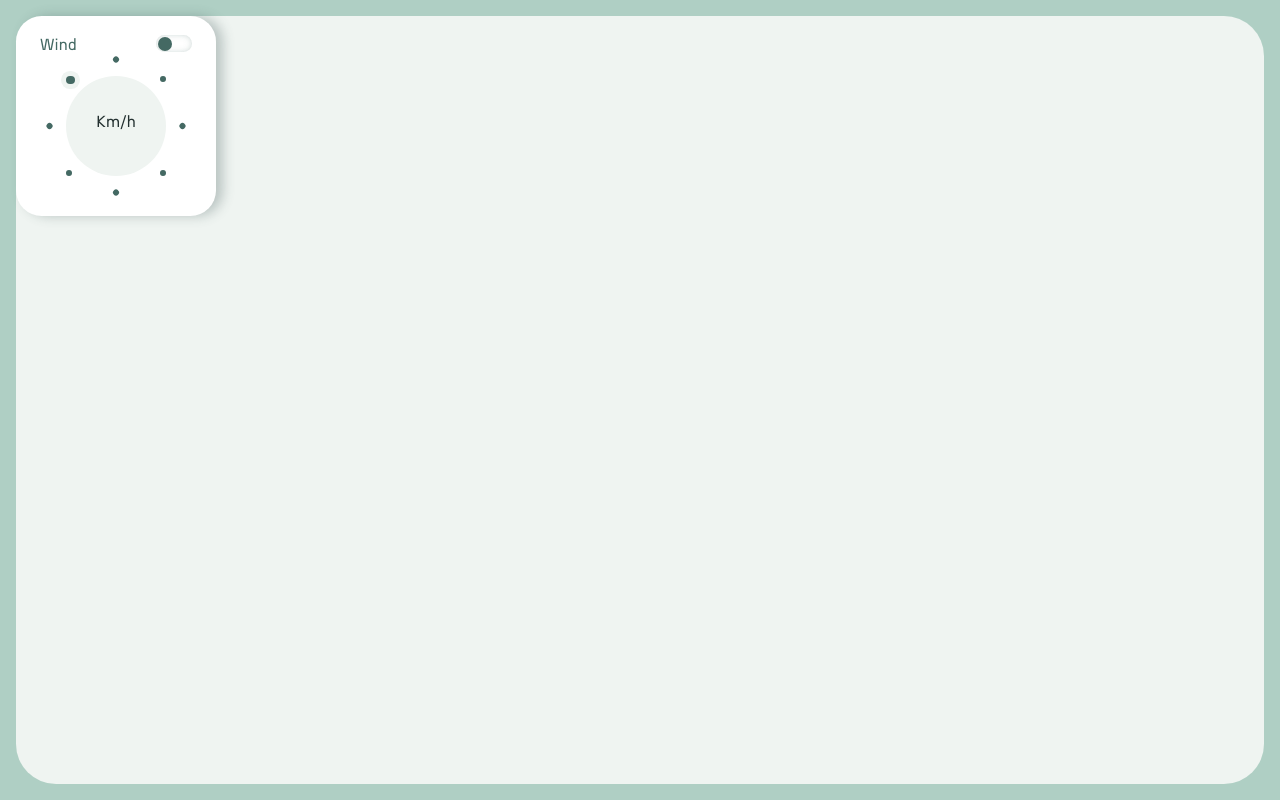
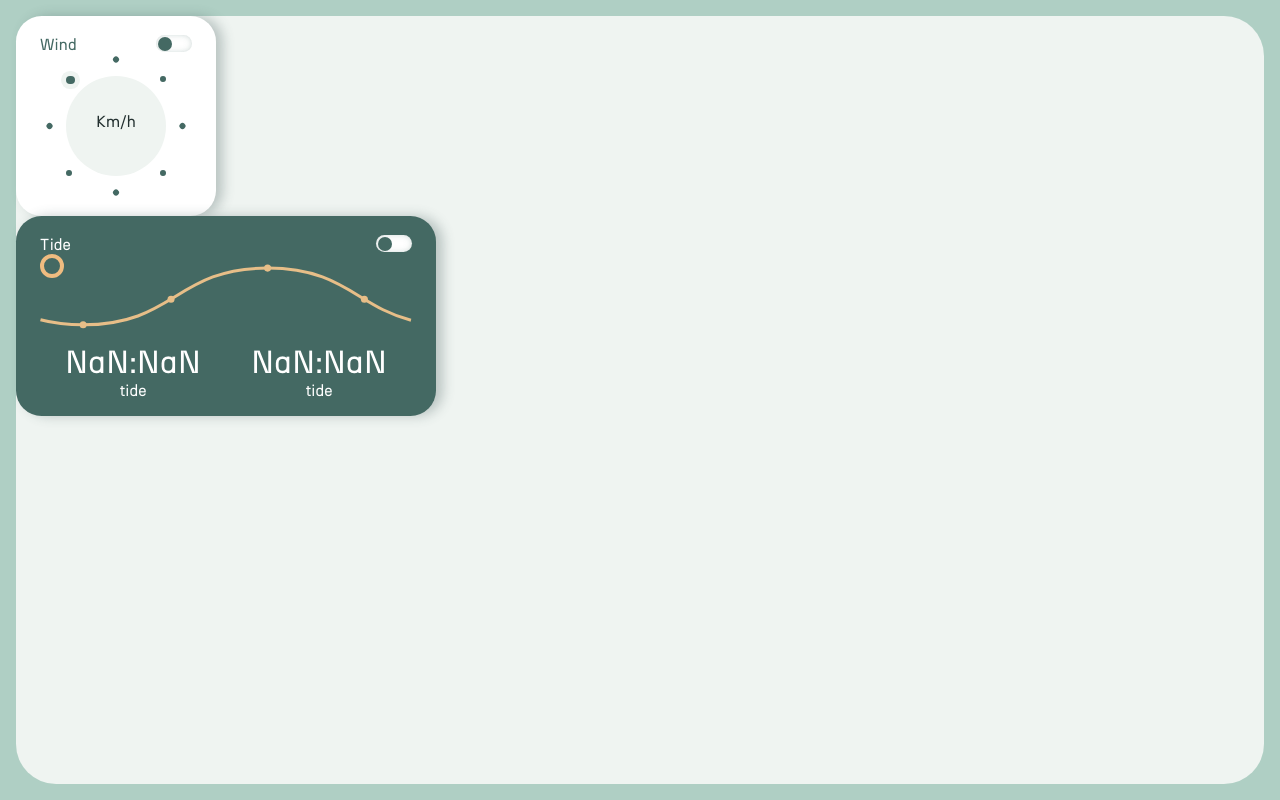
Before and after one commit to WildCodeSchool/2023-02-js-btz-spotcast, a React (Create React App) app: page / in a window 1280 px wide. Built offline with nearby package versions, Linux system fonts and the light colour scheme; no server answers.

Commit message:
tide-widget done

```diff
--- a/src/App.js
+++ b/src/App.js
@@ -7,6 +7,7 @@ function App() {
   return (
     <div className="App">
       <Dashboard />
+
     </div>
   );
 }
--- a/src/components/utilities/ToggleButton.css
+++ b/src/components/utilities/ToggleButton.css
@@ -2,7 +2,7 @@
 .switch-background{
     height:17px;
     width:36px;
-    /* background:linear-gradient(rgba(0, 0, 0, 0.07), rgba(255, 255, 255, 0)), #f4f4f4; */
+    background-color: white;
     box-shadow :inset 0 0 7px rgba(68, 105, 99, 0.15), inset 0 0 5px -2px rgba(68, 105, 99, 0.25);
     border-radius:17px;
     position:relative;
--- /dev/null
+++ b/src/components/widgets/tide/Tide.css
@@ -0,0 +1,63 @@
+.tide-card {
+    background-color: var(--primary-color);
+}
+
+.tide-card .card-title {
+    color: white;
+}
+
+.card-content {
+    display: flex;
+    flex-direction: column;
+}
+
+.tide-shape {
+    position: relative;
+}
+
+.tide-datas {
+    display: flex;
+    flex: 1;
+    align-items: center;
+    justify-content: center;
+}
+
+.high-tide,
+.low-tide {
+    width: 50%;
+    text-align: center;
+    color: white;
+}
+
+.tide-data {
+    font-size: 2em;
+}
+
+.circle {
+    background-color: var(--primary-color);
+    border: 4px solid var(--secondary-color);
+    height: 1.5em;
+    width: 1.5em;
+    border-radius: 50%;
+    position: absolute;
+}
+
+.low {
+    top: 3.63em;
+    left: 1.945em;
+}
+
+.going-high {
+    top: 2.055em;
+    left: 7.43em;
+}
+
+.high {
+    top: 0.1em;
+    left: 13.46em;
+}
+
+.going-low {
+    top: 2.05em;
+    left: 19.53em;
+}
--- /dev/null
+++ b/src/components/widgets/tide/Tide.jsx
@@ -0,0 +1,108 @@
+import React, { useEffect } from 'react'
+import ToggleButton from '../../utilities/ToggleButton'
+import './Tide.css'
+import TideDatas from './TideDatas'
+import tideShape from '../../../tide-shape.svg'
+
+const Tide = ({ date }) => {
+
+    const tideTime = TideDatas.map((el) => el.time);
+    //Création d'un tableau qui contient tous les TimeStamps des marées
+
+    let negative = -25000000;// Temps en ms = 8h30
+    let positive = 25000000;// Temps en ms = 8h30
+
+    let currentTide = "";
+    let currentTideIndex = "";
+    let currentTideinfos = "";
+
+    let previousTide = "";
+    let previousTideIndex = "";
+    let previousTideinfos = "";
+
+    let nextTide = "";
+    let nextTideIndex = "";
+    let nextTideinfos = "";
+
+
+    for (let i = 0; i < tideTime.length; i++) {
+
+        let result = new Date(tideTime[i]) - date;
+
+        if ((result === 0) || ((result >= - 1800000) && (result <= 1800000))) {
+            currentTide = tideTime[i];
+            currentTideIndex = i;
+            currentTideinfos = TideDatas[i];
+        } else if ((result < 0) && (result > negative)) {
+            negative = result;
+            previousTide = tideTime[i];
+            previousTideIndex = i;
+            previousTideinfos = TideDatas[i];
+        } else if ((result > 0) && (result < positive)) {
+            positive = result;
+            nextTide = tideTime[i];
+            nextTideIndex = i;
+            nextTideinfos = TideDatas[i];
+        }
+    }
+
+
+
+
+    return (
+        <div className='big-rectangle-width tide-card'>
+            <div className="card-header">
+                <p className="card-title">Tide</p>
+                <ToggleButton />
+            </div>
+            <div className='card-content tide-content'>
+                <div className='tide-shape'>
+                    <div className={currentTide ? `circle ${currentTideinfos.type}` : `circle going-${nextTideinfos.type}`} ></div>
+                    <img src={tideShape} alt="" />
+
+                </div>
+                {currentTide
+                    ? <div className='tide-datas'>
+                        <div className='low-tide'>
+                            <p className='tide-data'>
+                                {`${String(new Date(currentTideinfos.time).getHours()).padStart(2, "0")} : ${String(new Date(currentTideinfos.time).getMinutes()).padStart(2, "0")}`}
+                            </p>
+                            <p className='tide-text'>
+                                {currentTideinfos.type} tide
+                            </p>
+                        </div>
+                        <div className='high-tide'>
+                            <p className='tide-data'>
+                                {`${String(new Date(nextTideinfos.time).getHours()).padStart(2, "0")} : ${String(new Date(nextTideinfos.time).getMinutes()).padStart(2, "0")}`}
+                            </p>
+                            <p className='tide-text'>
+                                {nextTideinfos.type} tide
+                            </p>
+                        </div>
+                    </div>
+
+                    : <div className='tide-datas'>
+                        <div className='low-tide'>
+                            <p className='tide-data'>
+                                {`${String(new Date(previousTideinfos.time).getHours()).padStart(2, "0")}:${String(new Date(previousTideinfos.time).getMinutes()).padStart(2, "0")}`}
+                            </p>
+                            <p className='tide-text'>
+                                {previousTideinfos.type} tide
+                            </p>
+                        </div>
+                        <div className='high-tide'>
+                            <p className='tide-data'>
+                                {`${String(new Date(nextTideinfos.time).getHours()).padStart(2, "0")}:${String(new Date(nextTideinfos.time).getMinutes()).padStart(2, "0")}`}
+                            </p>
+                            <p className='tide-text'>
+                                {nextTideinfos.type} tide
+                            </p>
+                        </div>
+                    </div>
+                }
+            </div>
+        </div>
+    )
+}
+
+export default Tide
--- /dev/null
+++ b/src/components/widgets/tide/TideDatas.jsx
@@ -0,0 +1,11 @@
+const TideDatas = [
+    { "height": 2.0312580700499088, "time": "2023-04-20T02:45:00", "type": "high" }
+    ,
+    { "height": -2.0317763371266855, "time": "2023-04-20T08:51:00", "type": "low" }
+    ,
+    { "height": 1.8861588257250541, "time": "2023-04-20T15:08:00", "type": "high" }
+    ,
+    { "height": -2.0148948651137197, "time": "2023-04-20T21:06:00", "type": "low" }
+]
+
+export default TideDatas
--- a/src/pages/Dashboard.jsx
+++ b/src/pages/Dashboard.jsx
@@ -2,14 +2,15 @@ import React, { useEffect, useState } from "react";
 import axios from "axios";
 import Wind from "../components/widgets/wind/Wind";
 import "./Dashboard.css";
+import Tide from "../components/widgets/tide/Tide";
 
 const Dashboard = () => {
   //Setting up a realtime clock
   const [date, setDate] = useState(new Date());
 
   useEffect(() => {
-    const timer = setInterval(() => setDate(new Date()), 60000);
-    return function cleanup() {
+    const timer = setInterval(() => setDate(new Date()), 1000);
+    return function () {
       clearInterval(timer);
     };
   });
@@ -32,12 +33,12 @@ const Dashboard = () => {
   const [timeStampIndex, setTimeStampIndex] = useState('');
 
   const timeStamp =
-  `${date.getFullYear()}-${String(date.getMonth() +1).padStart(2,"0")}-${String(date.getDate()).padStart(2,"0")}T${String(date.getHours()).padStart(2,"0")}:00`;
+    `${date.getFullYear()}-${String(date.getMonth() + 1).padStart(2, "0")}-${String(date.getDate()).padStart(2, "0")}T${String(date.getHours()).padStart(2, "0")}:00`;
 
 
   useEffect(() => {
     wind.time && //checking if 'wind.time' is already loaded
-    setTimeStampIndex(wind.time.indexOf(timeStamp));
+      setTimeStampIndex(wind.time.indexOf(timeStamp));
   }, [wind.time]); //setup timeStampIndex after ' wind.time' is updated
 
   return (
@@ -45,7 +46,10 @@ const Dashboard = () => {
       <Wind
         {...wind}
         timeStampIndex={timeStampIndex}
-        />
+      />
+      <Tide
+        date={date}
+      />
     </div>
   );
 };
```
Also changed, not shown: src/components/widgets/wind/Wind.jsx (+21 -22 lines), src/tide-shape.svg (added).
